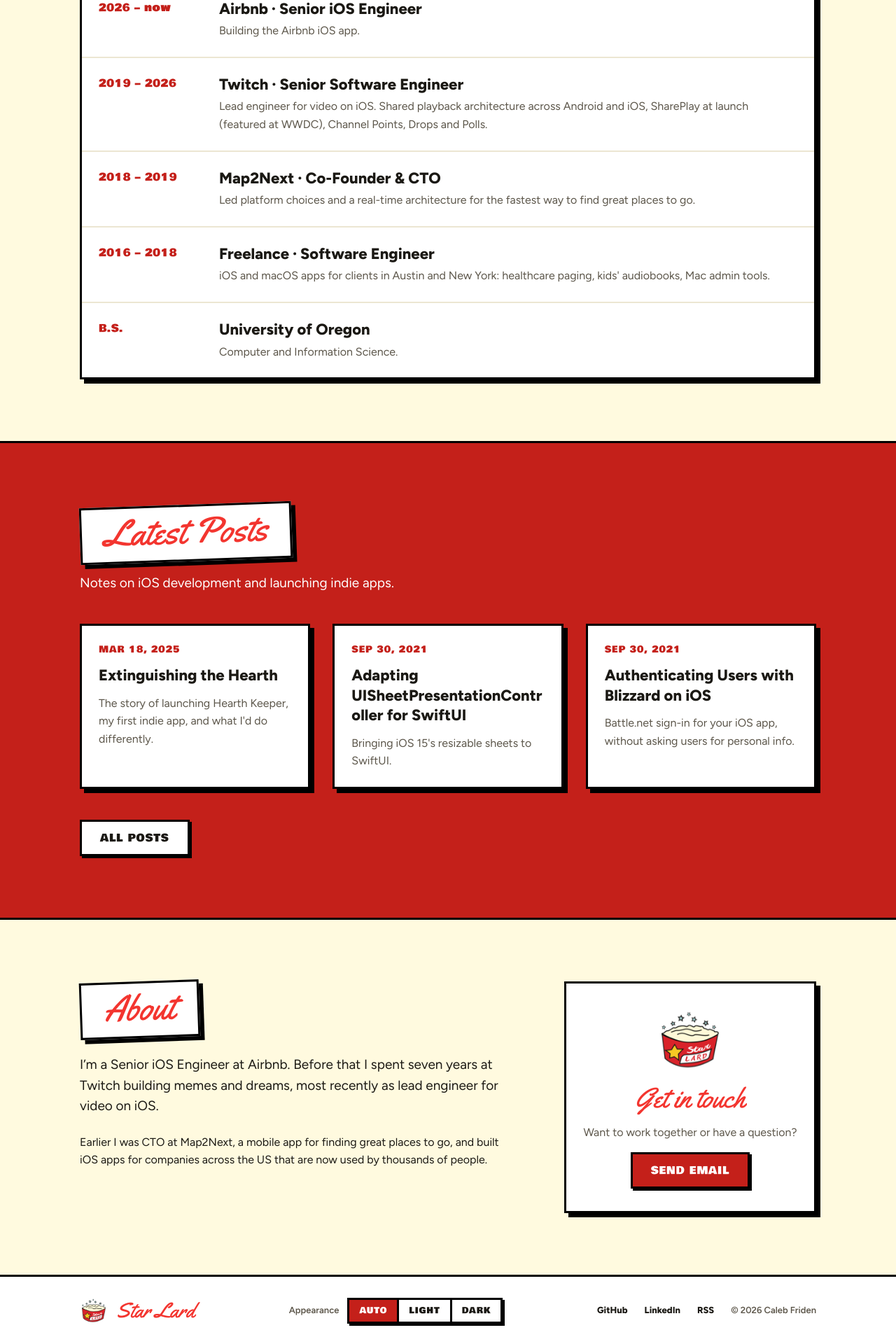
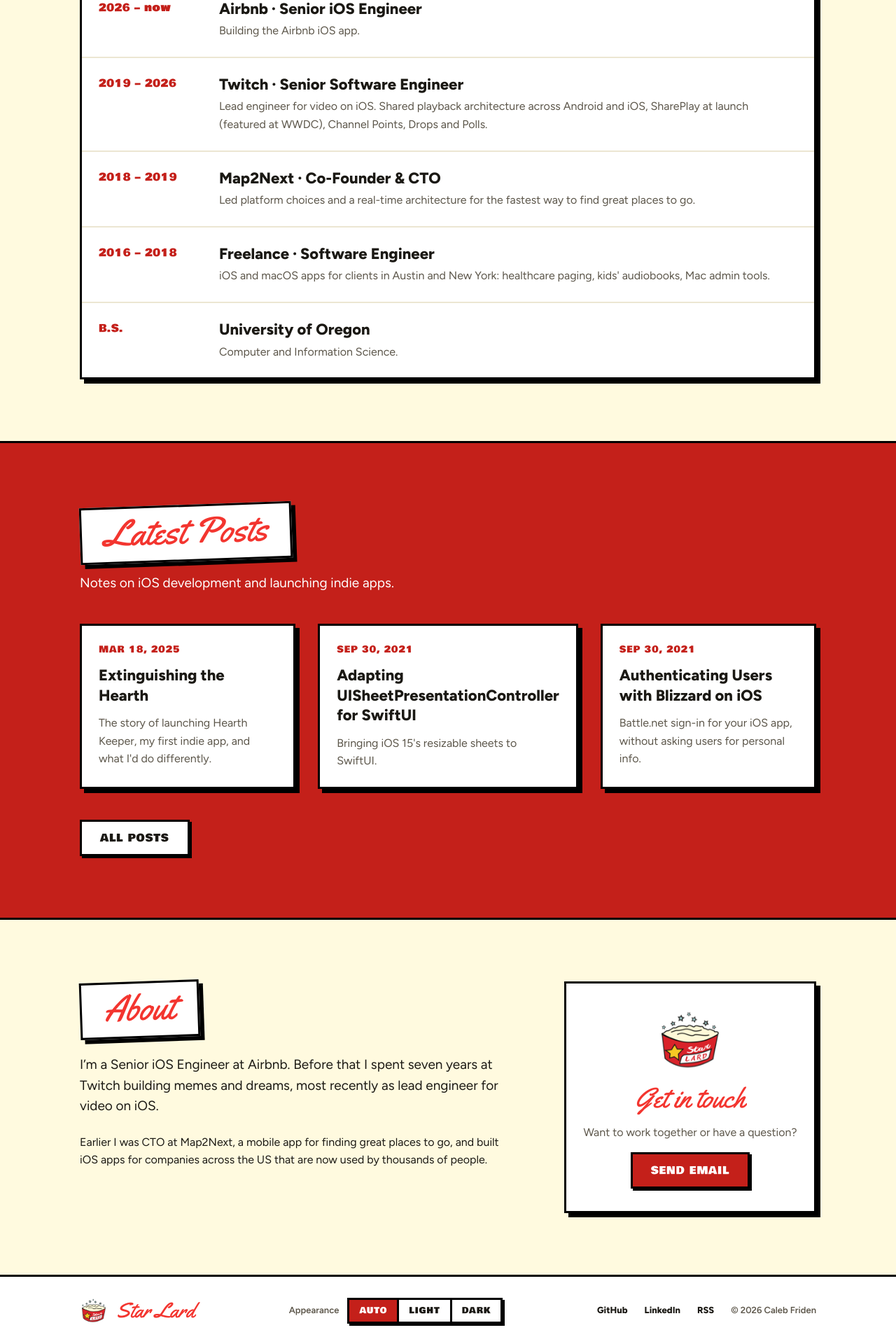
Before and after one commit to StarLard/StarLardWeb, a Jekyll site: the page built from index.md, in a window 1280 px wide. Shown: the part 1853-3773 px from the top of the page at 70% size. Built offline with Jekyll 4.4.1, drawn with Linux system fonts in a browser that asks for light colours.

Commit message:
Widen post cards to fit long words instead of breaking them
Post cards now lay out with flex instead of an equal-column grid, so the
UISheetPresentationController card grows to fit its title. A word breaks
only when the screen is too narrow for the card to grow (phones under
about 430px wide).

Co-Authored-By: Claude Opus 5.5 <noreply@anthropic.com>

```diff
--- a/_sass/_base.scss
+++ b/_sass/_base.scss
@@ -19,7 +19,7 @@ body {
   font-size: 16px;
   line-height: 1.6;
   -webkit-font-smoothing: antialiased;
-  // Break a word only when it can't fit on a line by itself (long API names in post titles).
+  // Break a word only when its box can't grow to fit it, such as a long API name on a phone.
   overflow-wrap: break-word;
 }
 
@@ -32,7 +32,6 @@ h1,
 h2,
 h3 {
   text-wrap: balance;
-  overflow-wrap: anywhere;
 }
 
 a {
--- a/_sass/_layout.scss
+++ b/_sass/_layout.scss
@@ -267,13 +267,17 @@
 }
 
 // Posts: cards on the red band, or on bg on the Posts page.
+// Flex rather than an equal-column grid, so a card widens to fit a long word in its title
+// (UISheetPresentationController) and only breaks the word when the screen is too narrow.
 .sl-posts {
-  display: grid;
-  grid-template-columns: repeat(auto-fit, minmax(280px, 1fr));
+  display: flex;
+  flex-wrap: wrap;
   gap: var(--space-8);
 }
 
 .sl-post-card {
+  flex: 1 1 240px;
+  max-width: 100%;
   display: flex;
   flex-direction: column;
   gap: var(--space-3);
@@ -303,7 +307,6 @@
   font-size: 22px;
   line-height: 1.3;
   font-weight: 800;
-  overflow-wrap: anywhere;
 }
 
 .sl-post-card__summary {
```
